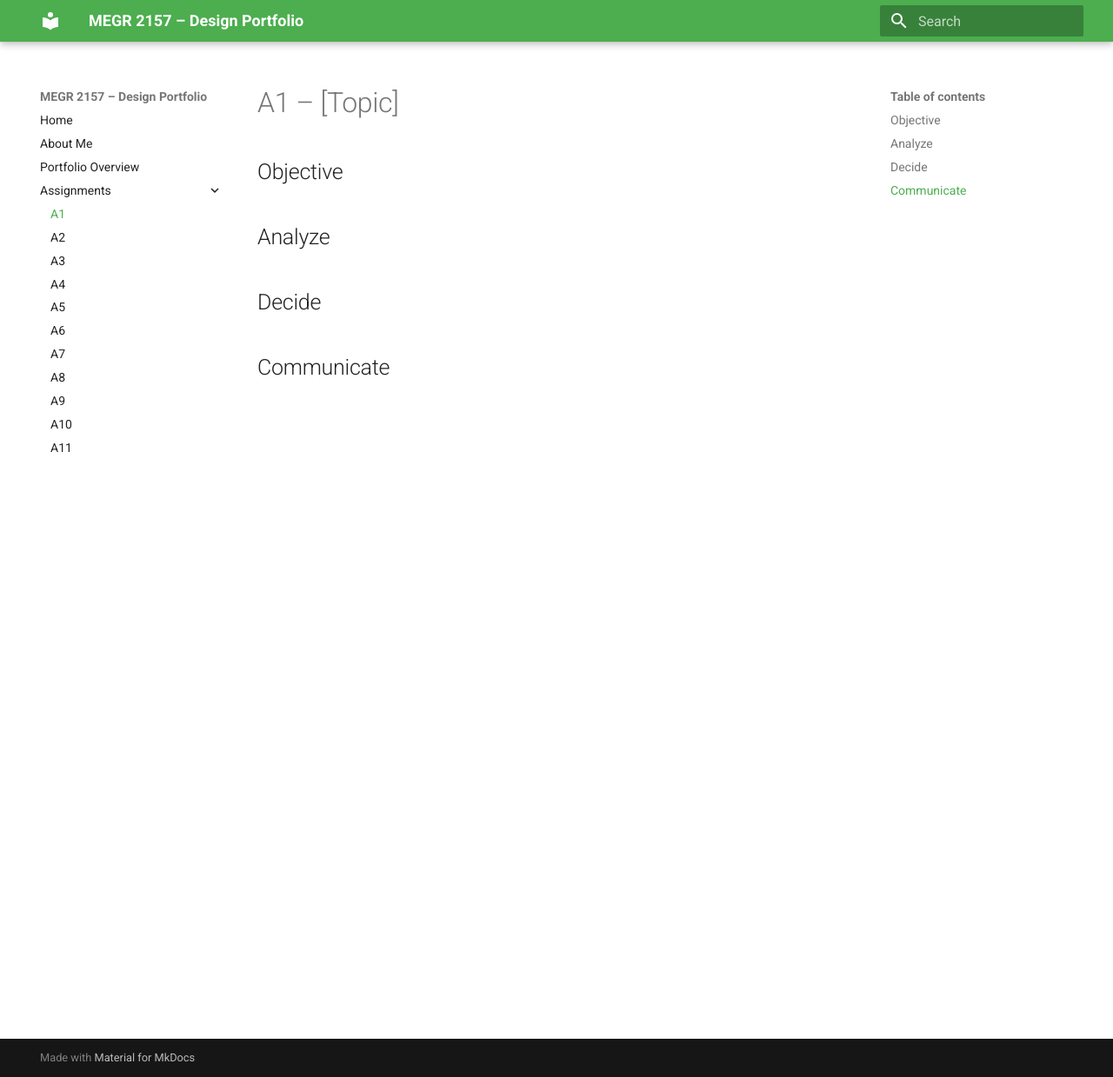
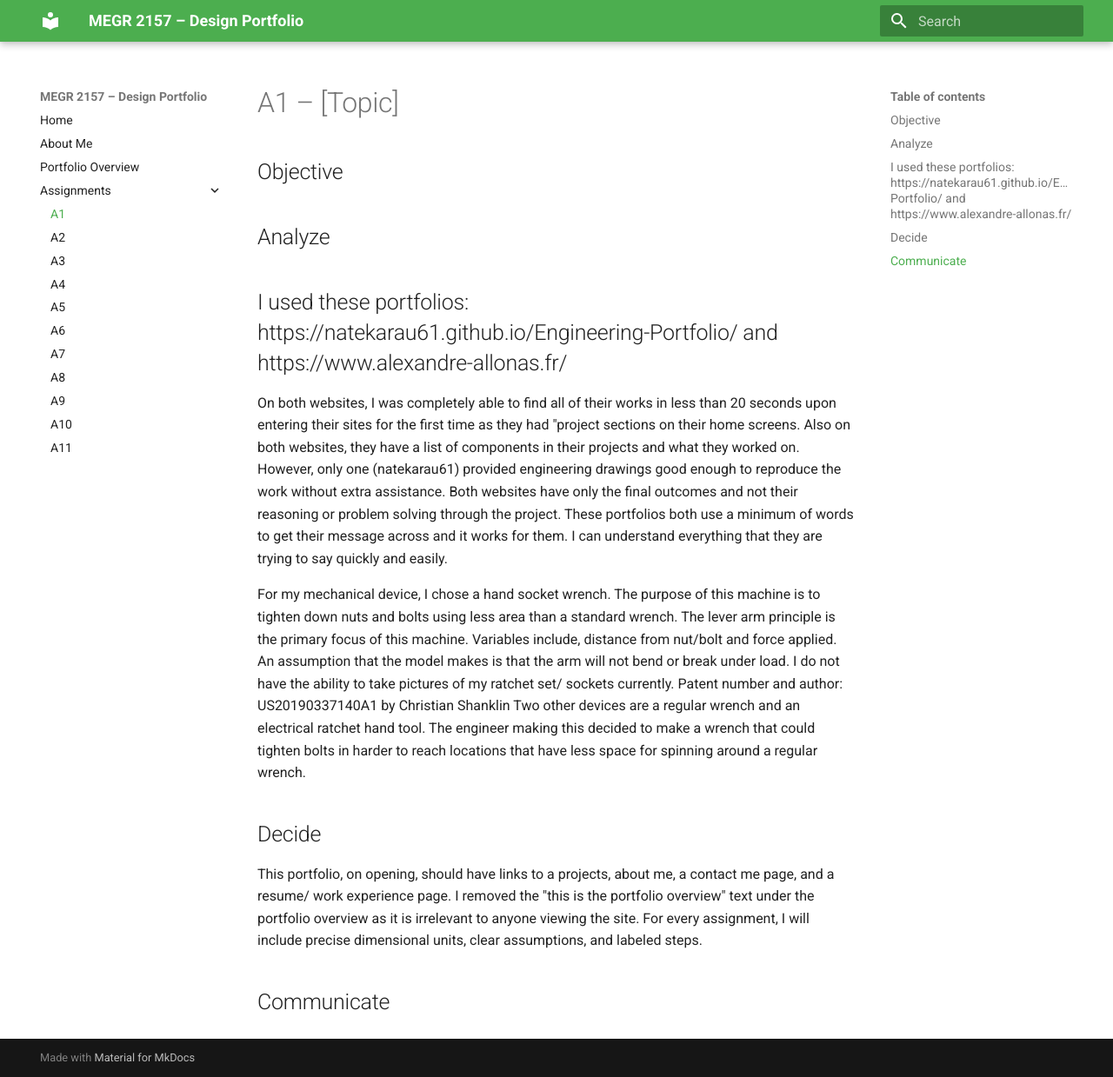
Before and after one commit to triangulum-1/megr2156-portfolio, an MkDocs documentation site: the page built from docs/assignments/A01/index.md, in a window 1280 px wide and 1239 px high. Shown: the whole window at 87% size. Built offline with MkDocs 1.6.1 and Material for MkDocs 9.7.7, drawn with Linux system fonts in a browser that asks for light colours.

Commit message:
AO1
Added analysis of two portfolios and details about a mechanical device. Updated the portfolio structure and removed irrelevant text.

```diff
--- a/docs/assignments/A01/index.md
+++ b/docs/assignments/A01/index.md
@@ -4,9 +4,25 @@
 
 
 ## Analyze
+## I used these portfolios: https://natekarau61.github.io/Engineering-Portfolio/  and https://www.alexandre-allonas.fr/
+On both websites, I was completely able to find all of their works in less than 20 seconds upon entering their sites for the first time as they had "project sections on their home screens.
+Also on both websites, they have a list of components in their projects and what they worked on. However, only one (natekarau61) provided engineering drawings good enough to reproduce the work without extra assistance.
+Both websites have only the final outcomes and not their reasoning or problem solving through the project.
+These portfolios both use a minimum of words to get their message across and it works for them. I can understand everything that they are trying to say quickly and easily.
+
+For my mechanical device, I chose a hand socket wrench.
+The purpose of this machine is to tighten down nuts and bolts using less area than a standard wrench.
+The lever arm principle is the primary focus of this machine. Variables include, distance from nut/bolt and force applied.
+An assumption that the model makes is that the arm will not bend or break under load.
+I do not have the ability to take pictures of my ratchet set/ sockets currently.
+Patent number and author: US20190337140A1 by Christian Shanklin
+Two other devices are a regular wrench and an electrical ratchet hand tool.
+The engineer making this decided to make a wrench that could tighten bolts in harder to reach locations that have less space for spinning around a regular wrench.
 
 
 ## Decide
-
+This portfolio, on opening, should have links to a projects, about me, a contact me page, and a resume/ work experience page.
+I removed the "this is the portfolio overview" text under the portfolio overview as it is irrelevant to anyone viewing the site.
+For every assignment, I will include precise dimensional units, clear assumptions,  and labeled steps.
 
 ## Communicate
```
